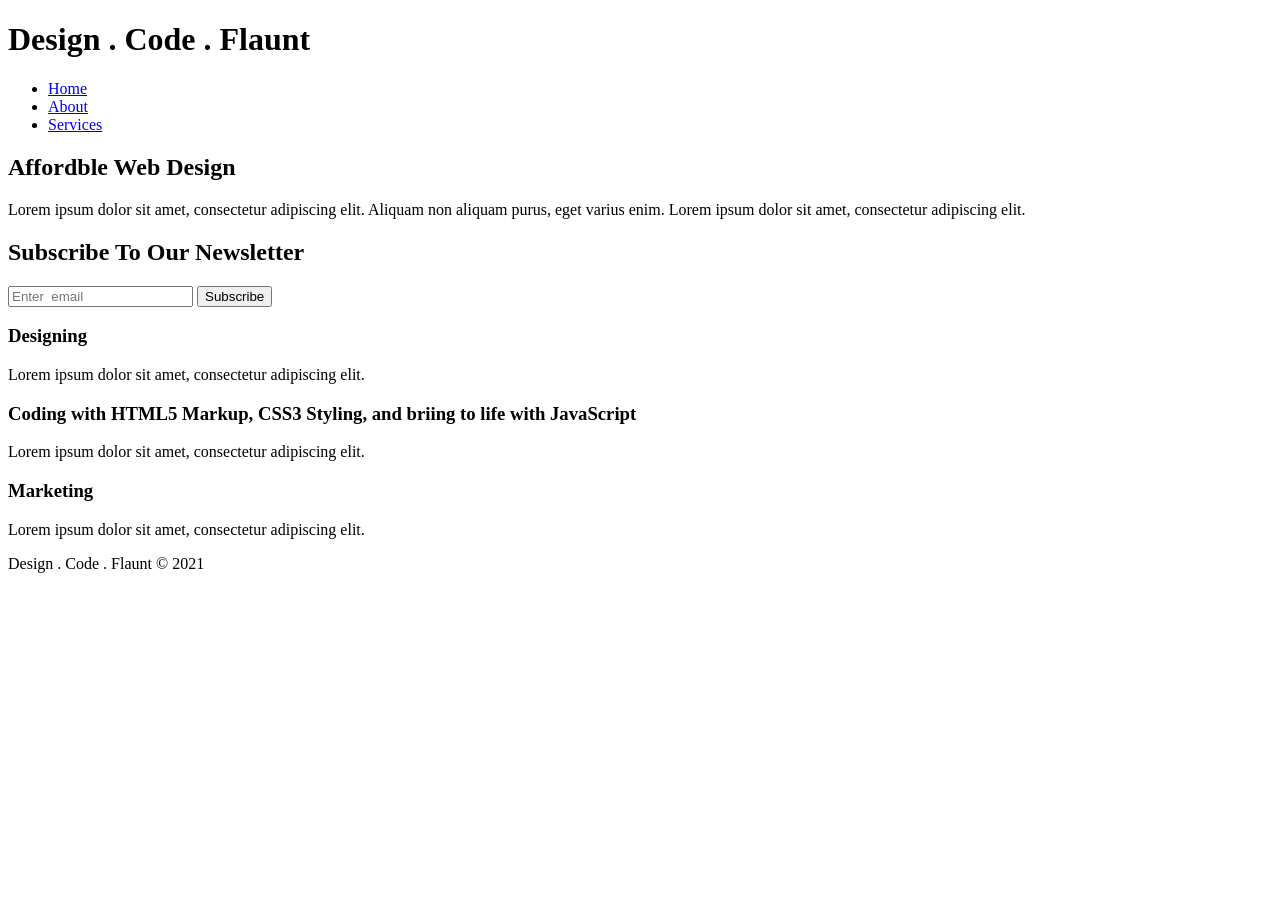
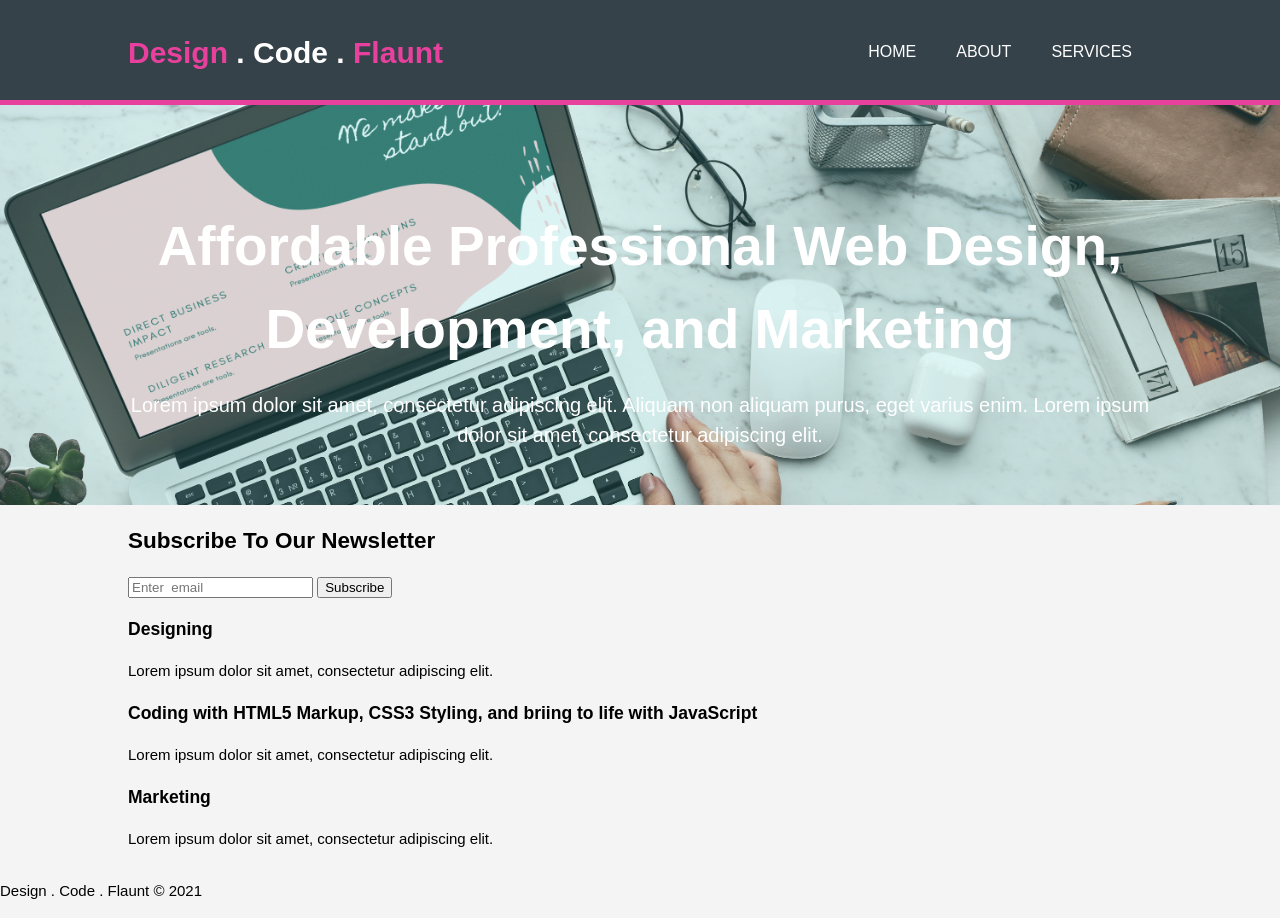
Before and after one commit to dionnecf/DCF-HTML5-Responsive-Website, a plain HTML site: page index.html in a window 1280 px wide. Before the commit the page ends 800 px from the top, so only its background shows below. Drawn offline with Linux system fonts and the light colour scheme.

Commit message:
update css and index.html for header of webpage, added background image and styled the text over it. Added images folder and relevant images

```diff
--- a/css/style.css
+++ b/css/style.css
@@ -60,7 +60,7 @@ body {
   }
 
   header .highlight, header .current a {
-    color: #e8491d;
+    color: #e8419d;
     font-weight: bold;
   }
 
@@ -68,3 +68,22 @@ body {
     color: #CCCCCC;
     font-weight: bold;
   }
+
+  #showcase {
+      min-height: 400px;
+      background:url('../images/DCF-banner-image-opac-80.png') no-repeat 0;
+      background-size: cover;
+      text-align: center;
+      color: #FFFFFF;
+    }
+
+
+#showcase h1 {
+    margin-top: 100px;
+    font-size: 55px;
+    margin-bottom: 10px;
+}
+
+#showcase p{
+    font-size: 20px;
+}
--- a/index.html
+++ b/index.html
@@ -2,6 +2,7 @@
 <html>
     <head>
         <title>Design . Code. Flaunt Web Page</title>
+        <link rel="stylesheet" href="css/style.css"
         <meta charset="utf-8">
         <meta name="viewport" content="width=device-width">
         <meta name="description" content="Affordable and Professional Web design, development, and marketing">
@@ -26,7 +27,7 @@
 
           <section id="showcase">
             <div class="container">
-              <h1>Affordble Web Design</h1>
+              <h1>Affordable Professional Web Design, Development, and Marketing</h1>
               <p>Lorem ipsum dolor sit amet, consectetur adipiscing elit. Aliquam non aliquam purus, eget varius enim. Lorem ipsum dolor sit amet, consectetur adipiscing elit. </p>
             </div>
           </section>
```
Also changed, not shown: images/DCF-banner-image-opac-100.png (added), images/DCF-banner-image-opac-80.png (added), images/DCF-banner-image-opac-90.png (added), 1 other file.
